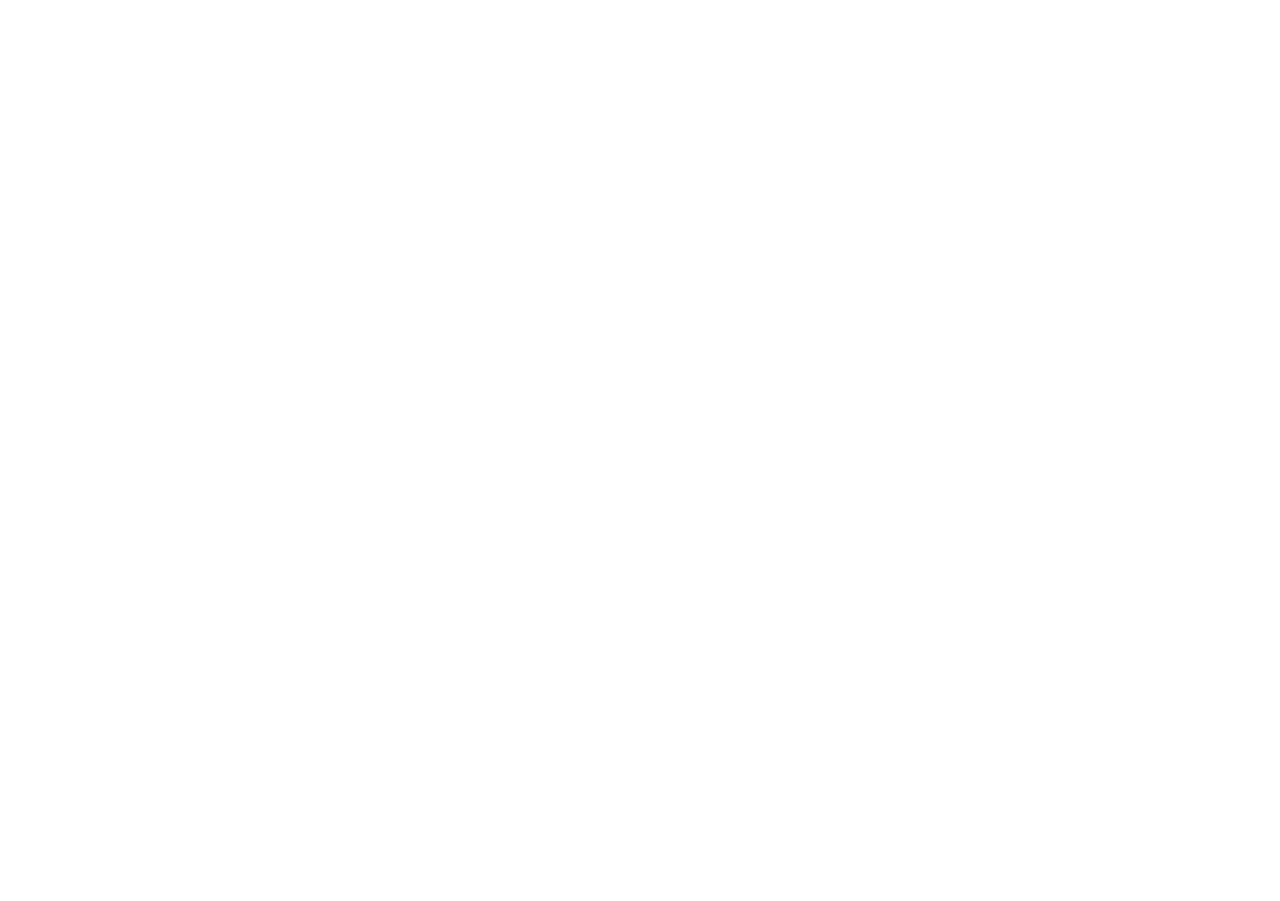
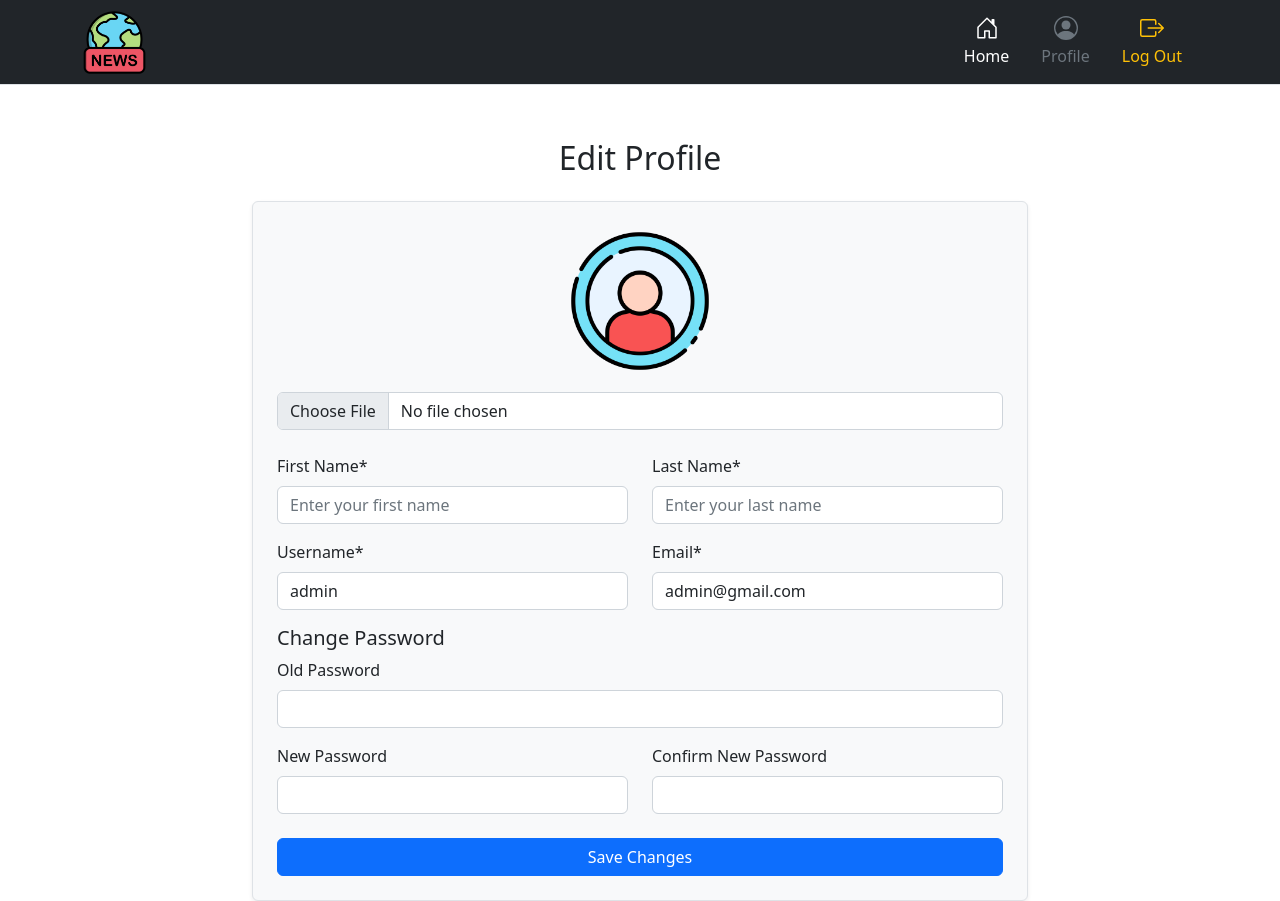
Before and after one commit to error-00/news-parser, a Django app: page /users/profile/ in a window 1280 px wide. Before the commit the page is empty. Before the commit the page ends 800 px from the top, so only its background shows below. Run offline with Django 4.2, Linux system fonts and the light colour scheme; a user stored in the database is signed in.

Commit message:
added profile page

```diff
--- a/news_parser/templates/base.html
+++ b/news_parser/templates/base.html
@@ -35,9 +35,9 @@
                 </li>
                 <li>
                     {% if request.path == '/users/login/' or request.path == '/users/registration/' or request.path == '/users/profile/' %}
-                    <a href="{% url 'users:login' %}" class="nav-link text-secondary">
+                    <a href="{% if user.is_authenticated %}{% url 'users:profile' %}{% else %}{% url 'users:login' %}{% endif %}" class="nav-link text-secondary">
                         {% else %}
-                        <a href="{% url 'users:login' %}" class="nav-link text-white">
+                        <a href="{% if user.is_authenticated %}{% url 'users:profile' %}{% else %}{% url 'users:login' %}{% endif %}" class="nav-link text-white">
                             {% endif %}
                             <svg xmlns="http://www.w3.org/2000/svg" width="24" height="24" fill="currentColor"
                                  class="bi d-block mx-auto mb-1" viewBox="0 0 16 16">
@@ -45,9 +45,20 @@
                                 <path fill-rule="evenodd"
                                       d="M0 8a8 8 0 1 1 16 0A8 8 0 0 1 0 8zm8-7a7 7 0 0 0-5.468 11.37C3.242 11.226 4.805 10 8 10s4.757 1.225 5.468 2.37A7 7 0 0 0 8 1z"/>
                             </svg>
-                            Account
+                            {% if user.is_authenticated %}Profile{% else %}Sign In{% endif %}
                         </a>
                 </li>
+                {% if user.is_authenticated %}
+                <li>
+                    <a href="{% url "users:logout" %}" class="nav-link text-warning">
+                        <svg xmlns="http://www.w3.org/2000/svg" width="24" height="24" fill="currentColor" class="bi d-block mx-auto mb-1" viewBox="0 0 16 16">
+                            <path fill-rule="evenodd" d="M10 12.5a.5.5 0 0 1-.5.5h-8a.5.5 0 0 1-.5-.5v-9a.5.5 0 0 1 .5-.5h8a.5.5 0 0 1 .5.5v2a.5.5 0 0 0 1 0v-2A1.5 1.5 0 0 0 9.5 2h-8A1.5 1.5 0 0 0 0 3.5v9A1.5 1.5 0 0 0 1.5 14h8a1.5 1.5 0 0 0 1.5-1.5v-2a.5.5 0 0 0-1 0z"/>
+                            <path fill-rule="evenodd" d="M15.854 8.354a.5.5 0 0 0 0-.708l-3-3a.5.5 0 0 0-.708.708L14.293 7.5H5.5a.5.5 0 0 0 0 1h8.793l-2.147 2.146a.5.5 0 0 0 .708.708z"/>
+                          </svg>
+                          Log Out
+                    </a>
+                </li>
+                {% endif %}
             </ul>
         </div>
     </div>
--- a/news_parser/users/forms.py
+++ b/news_parser/users/forms.py
@@ -1,15 +1,20 @@
 from django import forms
-from django.contrib.auth.forms import AuthenticationForm, UserChangeForm, UserCreationForm
+from django.contrib.auth.forms import (
+    AuthenticationForm,
+    UserChangeForm,
+    UserCreationForm,
+)
 from django.contrib import auth
 from .models import User
+
 
 class UserLoginForm(forms.Form):
     email = forms.EmailField(required=True)
     password = forms.CharField(required=True)
 
     def clean(self):
-        email = self.cleaned_data.get('email')
-        password = self.cleaned_data.get('password')
+        email = self.cleaned_data.get("email")
+        password = self.cleaned_data.get("password")
 
         user = auth.authenticate(email=email, password=password)
         if not user:
@@ -33,11 +38,12 @@
             "username",
             "email",
             "password1",
-            "password2"
+            "password2",
         )
 
 
 class ProfileForm(UserChangeForm):
+    image = forms.ImageField(required=False)
     first_name = forms.CharField()
     last_name = forms.CharField()
     username = forms.CharField()
@@ -45,9 +51,4 @@
 
     class Meta:
         model = User
-        fields = (
-            "first_name",
-            "last_name",
-            "username",
-            "email"
-        )
+        fields = ("image", "first_name", "last_name", "username", "email")
--- a/news_parser/users/templates/users/profile.html
+++ b/news_parser/users/templates/users/profile.html
@@ -0,0 +1,102 @@
+{% extends 'base.html' %}
+{% load static %}
+
+{% block title %}
+  {{ title }}
+{% endblock %}
+
+{% block content %}
+  <div class="container" style="max-width: 800px; margin-top: 30px;">
+    <h2 class="text-center mb-4">Edit Profile</h2>
+
+    <form action="{% url 'users:profile' %}" method="POST" enctype="multipart/form-data" class="border p-4 rounded shadow-sm bg-light">
+      {% csrf_token %}
+
+      <!-- Profile Picture Section -->
+      <div class="mb-4 text-center">
+        {% if user.image %}
+          <img src="{{ user.image.url }}" alt="User avatar" class="img-fluid rounded-circle mb-3" style="max-width: 170px;" />
+        {% else %}
+          <img src="{% static 'images/base-avatar.png' %}" alt="User avatar" class="img-fluid rounded-circle mb-3" style="max-width: 150px;" />
+        {% endif %}
+        <input type="file" class="form-control" id="id_image" name="image" accept="image/*" />
+        {% if form.image.errors %}
+          <div class="alert alert-danger mt-2">{{ form.image.errors }}</div>
+        {% endif %}
+      </div>
+
+      <!-- Form Fields Section -->
+      <div class="row mb-3">
+        <div class="col-md-6">
+          <label for="id_first_name" class="form-label">First Name*</label>
+          <input type="text" class="form-control" id="id_first_name" name="first_name" placeholder="Enter your first name" value="{{ form.first_name.value }}" required />
+          {% if form.first_name.errors %}
+            <div class="alert alert-danger mt-2">{{ form.first_name.errors }}</div>
+          {% endif %}
+        </div>
+
+        <div class="col-md-6">
+          <label for="id_last_name" class="form-label">Last Name*</label>
+          <input type="text" class="form-control" id="id_last_name" name="last_name" placeholder="Enter your last name" value="{{ form.last_name.value }}" required />
+          {% if form.last_name.errors %}
+            <div class="alert alert-danger mt-2">{{ form.last_name.errors }}</div>
+          {% endif %}
+        </div>
+      </div>
+
+      <div class="row mb-3">
+        <div class="col-md-6">
+          <label for="id_username" class="form-label">Username*</label>
+          <input type="text" class="form-control" id="id_username" name="username" placeholder="Enter your username" value="{{ form.username.value }}" required />
+          {% if form.username.errors %}
+            <div class="alert alert-danger mt-2">{{ form.username.errors }}</div>
+          {% endif %}
+        </div>
+
+        <div class="col-md-6">
+          <label for="id_email" class="form-label">Email*</label>
+          <input type="email" class="form-control" id="id_email" name="email" placeholder="youremail@example.com" value="{{ form.email.value }}" required />
+          {% if form.email.errors %}
+            <div class="alert alert-danger mt-2">{{ form.email.errors }}</div>
+          {% endif %}
+        </div>
+      </div>
+
+      <!-- Password Change Section -->
+      <div class="mb-4">
+        <h5>Change Password</h5>
+        <div class="row mb-3">
+          <div class="col-md-12">
+            <label for="id_old_password" class="form-label">Old Password</label>
+            <input type="password" class="form-control" id="id_old_password" name="old_password" />
+            {% if password_form.old_password.errors %}
+              <div class="alert alert-danger mt-2">{{ password_form.old_password.errors }}</div>
+            {% endif %}
+          </div>
+        </div>
+
+        <div class="row mb-3">
+          <div class="col-md-6">
+            <label for="id_new_password1" class="form-label">New Password</label>
+            <input type="password" class="form-control" id="id_new_password1" name="new_password1" />
+            {% if password_form.new_password1.errors %}
+              <div class="alert alert-danger mt-2">{{ password_form.new_password1.errors }}</div>
+            {% endif %}
+          </div>
+
+          <div class="col-md-6">
+            <label for="id_new_password2" class="form-label">Confirm New Password</label>
+            <input type="password" class="form-control" id="id_new_password2" name="new_password2" />
+            {% if password_form.new_password2.errors %}
+              <div class="alert alert-danger mt-2">{{ password_form.new_password2.errors }}</div>
+            {% endif %}
+          </div>
+        </div>
+      </div>
+
+      <div class="text-center">
+        <button type="submit" class="btn btn-primary w-100">Save Changes</button>
+      </div>
+    </form>
+  </div>
+{% endblock %}
--- a/news_parser/users/views.py
+++ b/news_parser/users/views.py
@@ -4,6 +4,8 @@
 from django.contrib import auth
 from django.contrib.auth.decorators import login_required
 from django.contrib.auth import get_backends
+from django.contrib.auth.forms import PasswordChangeForm
+from django.contrib.auth import update_session_auth_hash
 
 
 def login(request):
@@ -39,8 +41,13 @@
         if form.is_valid():
             user = form.save()
             # Authenticate the user manually
-            backend = 'users.backends.EmailBackend'
-            user = auth.authenticate(request, email=user.email, password=form.cleaned_data['password1'], backend=backend)
+            backend = "users.backends.EmailBackend"
+            user = auth.authenticate(
+                request,
+                email=user.email,
+                password=form.cleaned_data["password1"],
+                backend=backend,
+            )
             if user:
                 auth.login(request, user)
                 return HttpResponseRedirect(reverse("parser_app:index"))
@@ -54,13 +61,26 @@
 @login_required()
 def profile(request):
     if request.method == "POST":
-        form = ProfileForm(data=request.POST, instance=request.user)
-        if form.is_valid():
+        form = ProfileForm(
+            data=request.POST, instance=request.user, files=request.FILES
+        )
+        password_form = PasswordChangeForm(user=request.user, data=request.POST)
+
+        if form.is_valid() and password_form.is_valid():
             form.save()
-            return HttpResponseRedirect("users:profile")
+            password_form.save()
+            update_session_auth_hash(
+                request, password_form.user
+            )  # To prevent logging out the user
+            return HttpResponseRedirect(reverse("users:profile"))
     else:
         form = ProfileForm(instance=request.user)
+        password_form = PasswordChangeForm(user=request.user)
 
-    context = {"title": f"Profile - {request.user.username}", "form": form}
+    context = {
+        "title": f"Profile - {request.user.username}",
+        "form": form,
+        "password_form": password_form,
+    }
 
     return render(request, "users/profile.html", context)
```
Also changed, not shown: news_parser/db.sqlite3, news_parser/media/users_images/7d94b0385e35ca6433fe481748fc8db8.jpg (added), news_parser/static/images/base-avatar.png (added).
